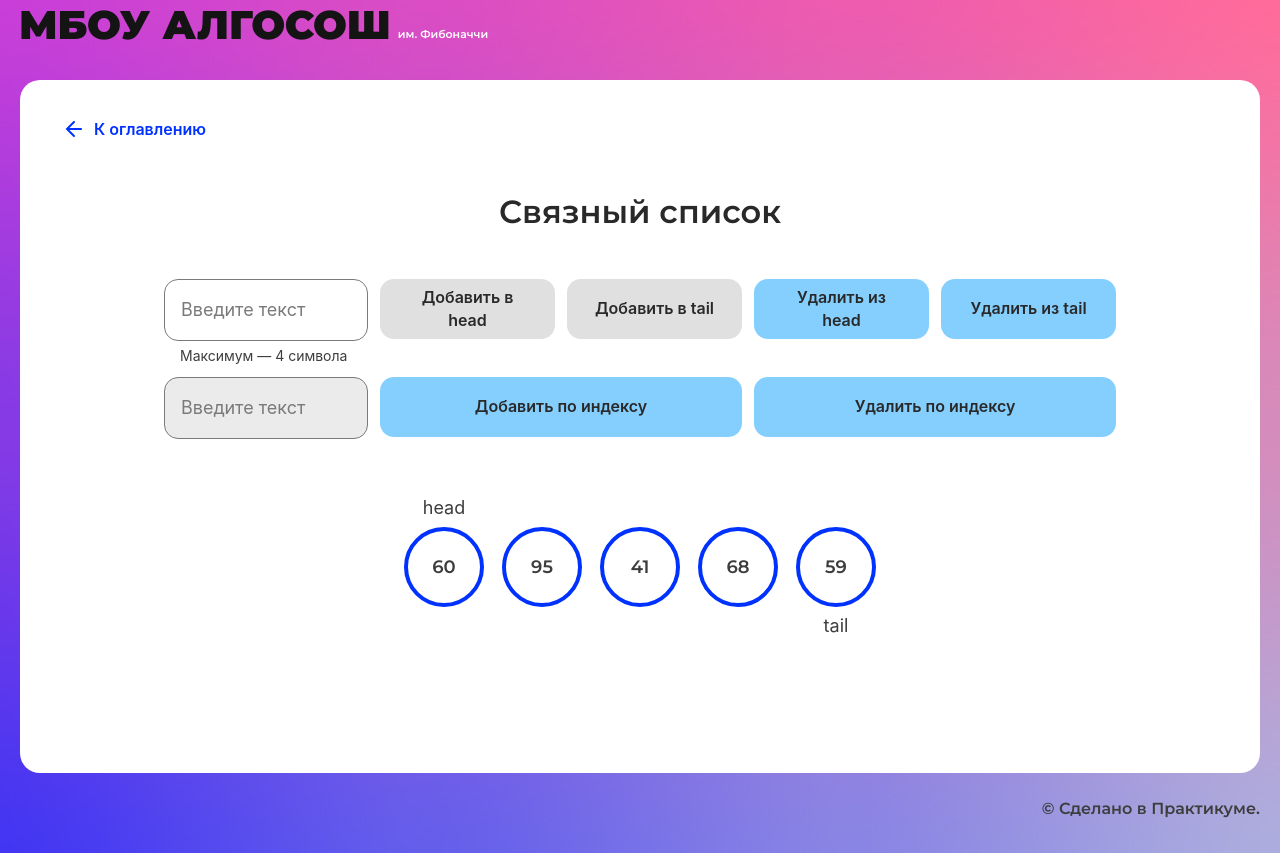
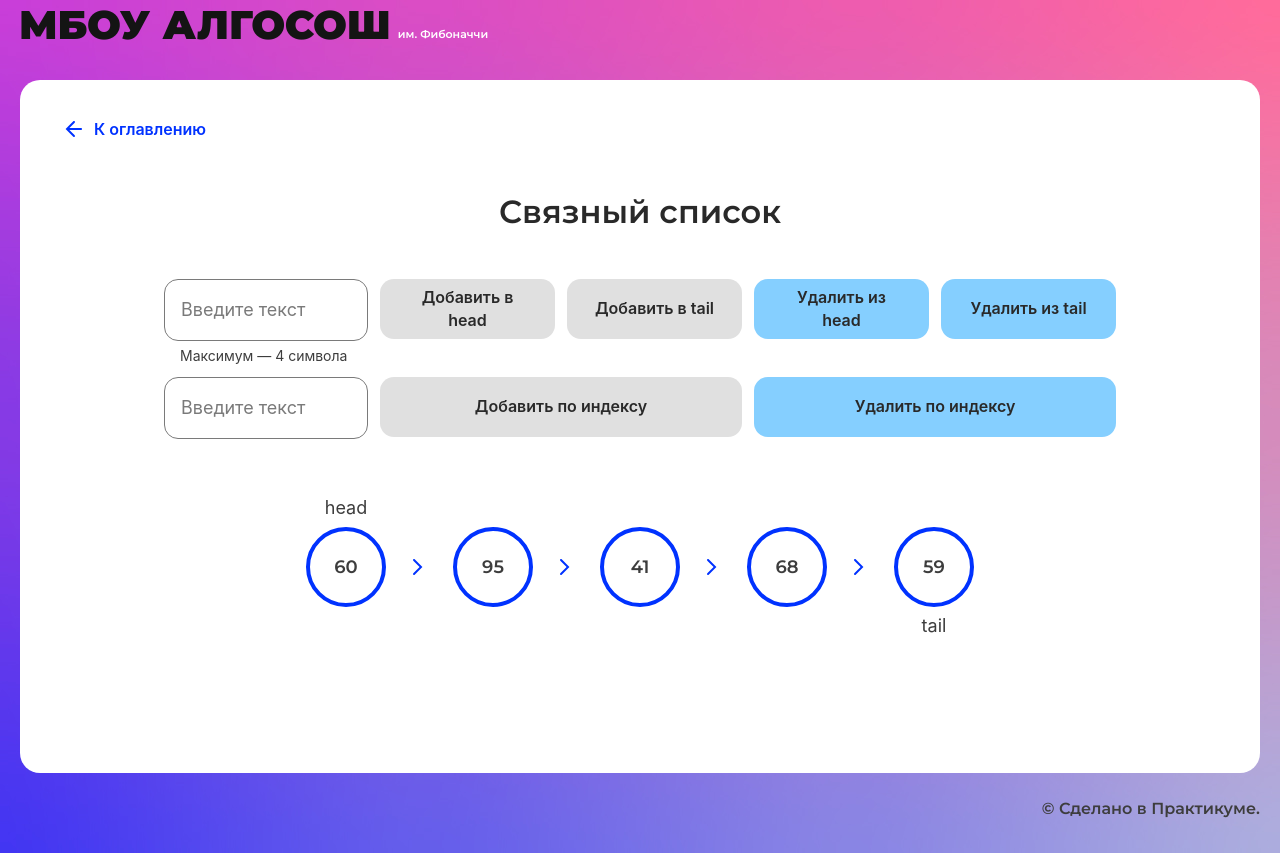
Before and after one commit to grecha1337/algorithms, a React (Create React App) app: page /list in a window 1280 px wide. Built offline with nearby package versions, Linux system fonts and the light colour scheme.

Commit message:
feat/list

```diff
--- /dev/null
+++ b/src/components/circle-with-arrow/circle-with-arrow.module.css
@@ -0,0 +1,6 @@
+.wrapperCircle {
+  display: flex;
+  height: 100%;
+  align-items: center;
+  gap: 25px;
+}
--- /dev/null
+++ b/src/components/circle-with-arrow/circlew-with-arrow.tsx
@@ -0,0 +1,50 @@
+import { ElementStates } from "../../types/element-states";
+import { Circle } from "../ui/circle/circle"
+import { ArrowIcon } from "../ui/icons/arrow-icon";
+import styles from "./circle-with-arrow.module.css"
+
+interface CircleProps {
+  stateCircle?: ElementStates;
+  stateArrow?: ElementStatesArrow;
+  letter?: string;
+  head?: string | React.ReactElement | null;
+  index?: number;
+  tail?: string | React.ReactElement | null;
+  tailType?: "string" | "element";
+  extraClass?: string;
+  isSmall?: boolean;
+  isNeedArrow?: boolean;
+
+}
+
+export enum ElementStatesArrow {
+  Default = " #0032ff",
+  Changing = "#d252e1",
+  Modified = "#7fe051",
+}
+
+export const CircleWithArrow: React.FC<CircleProps> = ({
+  stateCircle = ElementStates.Default,
+  letter,
+  head,
+  index,
+  tail,
+  extraClass = "",
+  isSmall,
+  isNeedArrow = false,
+  stateArrow = ElementStatesArrow.Default,
+}) => {
+  return (
+    <div className={styles.wrapperCircle}>
+      {!isNeedArrow && <ArrowIcon fill={stateArrow} />}
+      <Circle state={stateCircle}
+        letter={letter}
+        head={head}
+        index={index}
+        tail={tail}
+        extraClass={extraClass}
+        isSmall={isSmall} />
+
+    </div>
+  );
+};
--- a/src/components/fibonacci-page/fibonacci-page.tsx
+++ b/src/components/fibonacci-page/fibonacci-page.tsx
@@ -22,12 +22,11 @@ export const FibonacciPage: React.FC = () => {
 
   useEffect(() => {
     interval.current = null;
-    if (algorithmSteps.length > 0) {
-      const interval = setInterval(() => {
+    if (algorithmSteps.length > 0 && currentAlgorithmStep < algorithmSteps.length - 1) {
+      interval.current = setInterval(() => {
         setCurrentAlgorithmStep((currentStep) => {
           const nextStep = currentStep + 1;
           if (nextStep >= algorithmSteps.length - 1 && interval) {
-            clearInterval(interval);
             setLoading(false)
           }
           return nextStep;
@@ -39,7 +38,7 @@ export const FibonacciPage: React.FC = () => {
         return clearInterval(interval.current);
       }
     };
-  }, [algorithmSteps, interval])
+  }, [algorithmSteps, interval, currentAlgorithmStep])
 
 
   const fibIterative = (n: number): number[] => {
@@ -72,9 +71,7 @@ export const FibonacciPage: React.FC = () => {
           {algorithmSteps.length > 0 &&
             algorithmSteps.slice(0, currentAlgorithmStep + 1).map((element, index) => {
               return (
-
                 <Circle letter={element.toString()} key={index} state={ElementStates.Default} index={index} />
-
               );
             })
           }
--- a/src/components/list-page/list-page.tsx
+++ b/src/components/list-page/list-page.tsx
@@ -1,6 +1,7 @@
 import React, { useEffect, useRef, useState } from "react";
 import { LinkedList } from "../../data-structures/linled-list";
 import { ElementStates } from "../../types/element-states";
+import { CircleWithArrow, ElementStatesArrow } from "../circle-with-arrow/circlew-with-arrow";
 import { Button } from "../ui/button/button";
 import { Circle } from "../ui/circle/circle";
 import { Input } from "../ui/input/input";
@@ -19,7 +20,8 @@ enum TypeOperation {
   DELETE_TAIL,
   ADD_BY_INDEX_SEARCH,
   ADD_BY_INDEX_INSERT,
-  DELETE_BY_INDEX,
+  DELETE_BY_INDEX_SEARCH,
+  DELETE_BY_INDEX_REMOVE,
 }
 
 export const ListPage: React.FC = () => {
@@ -56,8 +58,6 @@ export const ListPage: React.FC = () => {
   useEffect(() => {
     if (TypeOperation.ADD_BY_INDEX_SEARCH === typeOperation) {
       interval.current = setInterval(() => {
-
-        console.log('currentIndex', currentIndex)
         if (currentIndex === Number(inputIndex)) {
           console.log('asdsad')
           setIsNewElement(true)
@@ -85,6 +85,44 @@ export const ListPage: React.FC = () => {
     }
 
   }, [typeOperation, isNewElement])
+
+
+  useEffect(() => {
+    if (TypeOperation.DELETE_BY_INDEX_SEARCH === typeOperation) {
+      interval.current = setInterval(() => {
+        if (currentIndex !== Number(inputIndex)) {
+          setCurrentIndex(prev => prev + 1)
+        }
+      }, 1000)
+    }
+    return () => {
+      if (interval.current !== null) {
+        return clearInterval(interval.current);
+      }
+    };
+  }, [interval, typeOperation, currentIndex, inputIndex, list, array])
+
+  useEffect(() => {
+    console.log(currentIndex)
+    console.log(inputIndex)
+    if (TypeOperation.DELETE_BY_INDEX_SEARCH === typeOperation && currentIndex === Number(inputIndex)) {
+      setTimeout(() => {
+        const tmp = [...array]
+        setLastElementArray(tmp[currentIndex])
+        tmp[currentIndex] = null;
+        setArray([...tmp])
+        setTypeOperation(TypeOperation.DELETE_BY_INDEX_REMOVE)
+      }, 1000)
+    }
+    if (TypeOperation.DELETE_BY_INDEX_REMOVE === typeOperation) {
+      setTimeout(() => {
+        setArray(list.toArray())
+        setInputIndex('')
+        setInputValue('')
+        setTypeOperation(null)
+      }, 1000)
+    }
+  }, [typeOperation, isNewElement, currentIndex, inputIndex])
 
   const handlerAddHead = async () => {
     setIsAnimationHead(true)
@@ -155,6 +193,13 @@ export const ListPage: React.FC = () => {
     list.addByIndex(Number(inputValue), Number(inputIndex))
   }
 
+  const handlerDeleteByIndex = () => {
+    setCurrentIndex(0)
+    setIsAnimationByIndex(true)
+    setTypeOperation(TypeOperation.DELETE_BY_INDEX_SEARCH)
+    list.deleteByIndex(Number(inputIndex))
+  }
+
   const setCircleHead = (index: number) => {
     if (index === 0 && isAnimationHead && typeOperation === TypeOperation.ADD_HEAD) {
       return <Circle letter={inputValue} isSmall={true} state={ElementStates.Changing} />
@@ -172,6 +217,8 @@ export const ListPage: React.FC = () => {
       return <Circle letter={firstElementArray?.toString()} isSmall={true} state={ElementStates.Changing} />
     } else if (index === array.length - 1 && isAnimationTail && typeOperation === TypeOperation.DELETE_TAIL) {
       return <Circle letter={lastElementArray?.toString()} isSmall={true} state={ElementStates.Changing} />
+    } else if (index === currentIndex && typeOperation === TypeOperation.DELETE_BY_INDEX_REMOVE) {
+      return <Circle letter={lastElementArray?.toString()} isSmall={true} state={ElementStates.Changing} />
     } else if (index === array.length - 1) {
       return 'tail'
     }
@@ -186,9 +233,31 @@ export const ListPage: React.FC = () => {
       return ElementStates.Modified
     } else if ((typeOperation === TypeOperation.ADD_BY_INDEX_SEARCH || typeOperation === TypeOperation.ADD_BY_INDEX_INSERT) && index <= currentIndex) {
       return ElementStates.Changing
+    } if ((typeOperation === TypeOperation.DELETE_BY_INDEX_SEARCH || typeOperation === TypeOperation.DELETE_BY_INDEX_REMOVE) && index <= currentIndex) {
+      return ElementStates.Changing
     }
   }
-  console.log()
+
+  const setStateArrow = (index: number) => {
+    if (index <= currentIndex && (typeOperation === TypeOperation.ADD_BY_INDEX_SEARCH || typeOperation === TypeOperation.ADD_BY_INDEX_INSERT)) {
+      return ElementStatesArrow.Changing
+    } if (index <= currentIndex && (typeOperation === TypeOperation.DELETE_BY_INDEX_SEARCH || typeOperation === TypeOperation.DELETE_BY_INDEX_REMOVE)) {
+      return ElementStatesArrow.Changing
+    } else {
+      return ElementStatesArrow.Default
+    }
+  }
+
+  const isNeedArrow = (index: number, array: any[]) => {
+    if (array.length < 0) {
+      return false
+    } else if (index === 0) {
+      return false
+    } else {
+      return true
+    }
+  }
+
   return (
     <SolutionLayout title="Связный список">
       <div className={styles.wrapperContent}>
@@ -196,6 +265,7 @@ export const ListPage: React.FC = () => {
           <Input maxLength={4}
             isLimitText={true}
             value={inputValue}
+            disabled={loading}
             extraClass={styles.input}
             onChange={handlerInputValue}
             onKeyPress={(event) => {
@@ -204,27 +274,27 @@ export const ListPage: React.FC = () => {
               }
             }} />
           <Button text="Добавить в head"
-            disabled={loading || !inputValue}
+            disabled={!!typeOperation || !inputValue}
             extraClass={styles.buttonAdd}
             onClick={handlerAddHead}
           />
           <Button text="Добавить в tail"
-            disabled={loading || !inputValue}
+            disabled={!!typeOperation || !inputValue}
             extraClass={styles.buttonDelete}
             onClick={handlerAddTail} />
           <Button text="Удалить из head"
-            disabled={loading || !array.length}
+            disabled={!!typeOperation || !array.length}
             extraClass={styles.buttonDelete}
             onClick={handlerDeleteHead} />
           <Button text="Удалить из tail"
-            disabled={loading || !array.length}
+            disabled={!!typeOperation || !array.length}
             extraClass={styles.buttonDelete}
             onClick={handlerDeleteTail} />
           <Input maxLength={4}
             max={19}
             type="number"
             value={inputIndex}
-            disabled={!inputValue}
+            disabled={loading}
             extraClass={styles.input}
             onChange={handlerInputInput}
             onKeyPress={(event) => {
@@ -234,25 +304,28 @@ export const ListPage: React.FC = () => {
             }}
           />
           <Button text="Добавить по индексу"
-            disabled={loading || (array && Number(inputIndex) > array.length)}
+            disabled={loading || (array && Number(inputIndex) > array.length) || !inputIndex}
             extraClass={styles.addByIndex}
             onClick={handlerAddByIndex}
           />
           <Button text="Удалить по индексу"
             disabled={loading || (array && Number(inputIndex) > array.length) || !array.length}
             extraClass={styles.deleteByIndex}
+            onClick={handlerDeleteByIndex}
           />
 
         </div>
         <div className={styles.contentList}>
           {array &&
             array.map((value, index) => {
-              return (<Circle
+              return (<CircleWithArrow
                 key={index}
                 letter={value ? value.toString() : ""}
                 head={setCircleHead(index)}
                 tail={setCircleTail(index)}
-                state={setState(index)}
+                stateCircle={setState(index)}
+                stateArrow={setStateArrow(index)}
+                isNeedArrow={!isNeedArrow(index, array)}
               />
               )
             })
--- a/src/components/queue-page/queue-page.tsx
+++ b/src/components/queue-page/queue-page.tsx
@@ -30,23 +30,22 @@ export const QueuePage: React.FC = () => {
   }
 
   useEffect(() => {
+    console.log('interval')
     interval.current = null;
     if (typOperation === TypeOperation.ADD) {
-      const interval = setInterval(() => {
+      interval.current = setInterval(() => {
         setArray([...queue.getElements()])
         setLoading(false)
         setAnimationTail(false)
         setTypOperation(null)
-        clearInterval(interval);
       }, 500)
     } else if (typOperation === TypeOperation.DELETE) {
-      const interval = setInterval(() => {
+      interval.current = setInterval(() => {
         queue.dequeue()
         setArray([...queue.getElements()])
         setLoading(false)
         setAnimationHead(false)
         setTypOperation(null)
-        clearInterval(interval);
       }, 500)
     }
     return () => {
```
